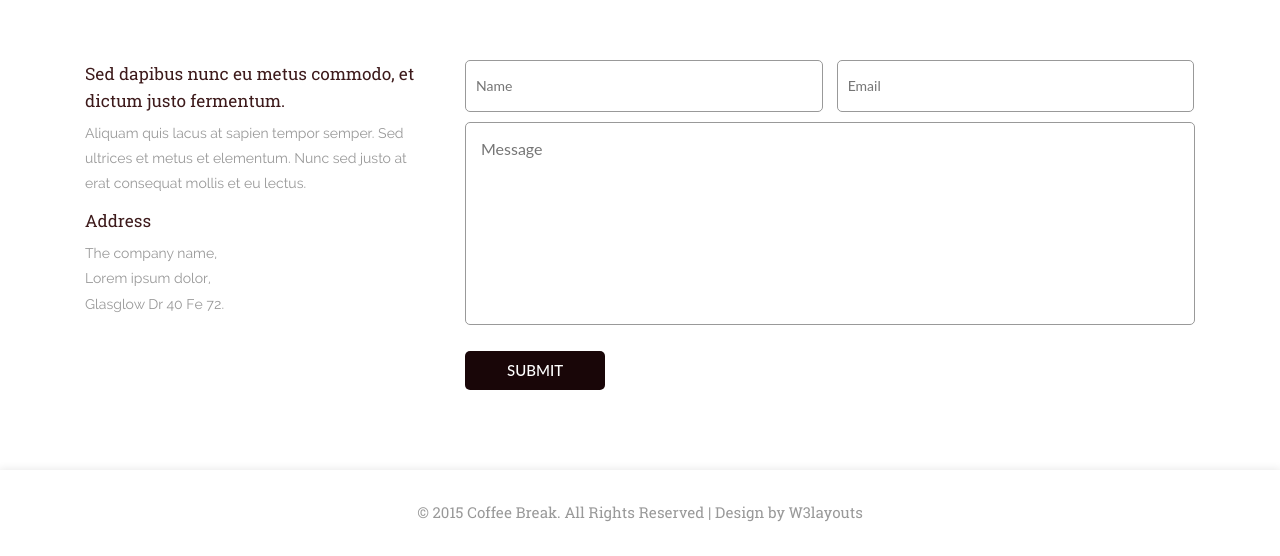
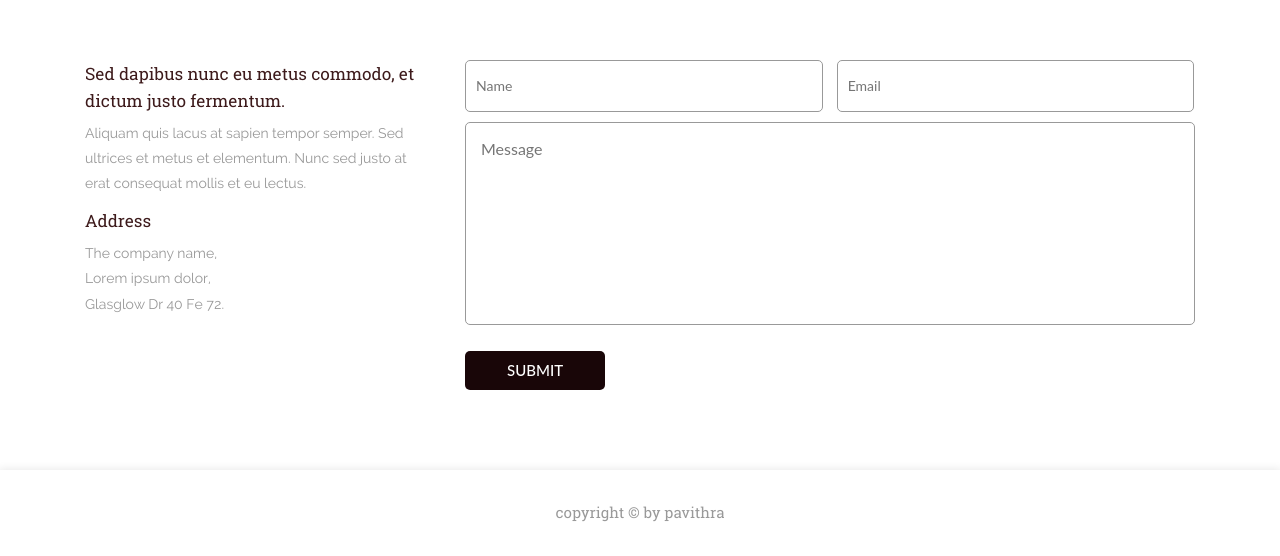
Before and after one commit to PavithraPonakala/firstpj, a plain HTML site: page contact.html in a window 1280 px wide. Shown: the part 1215-1771 px from the top of the page. Drawn offline with Linux system fonts and the light colour scheme; grey boxes are pictures that could not be loaded.

Commit message:
final project

```diff
--- a/contact.html
+++ b/contact.html
@@ -1,13 +1,7 @@
-<!--A Design by W3layouts
-Author: W3layout
-Author URL: http://w3layouts.com
-License: Creative Commons Attribution 3.0 Unported
-License URL: http://creativecommons.org/licenses/by/3.0/
--->
 <!DOCTYPE html>
 <html>
 <head>
-<title>Coffee Break a Blog Category Flat Bootstarp responsive Website Template | Contact :: w3layouts</title>
+<title>Coffee shop</title>
 <meta name="viewport" content="width=device-width, initial-scale=1">
 <meta http-equiv="Content-Type" content="text/html; charset=utf-8" />
 <meta name="keywords" content="Coffee Break Responsive web template, Bootstrap Web Templates, Flat Web Templates, Andriod Compatible web template,
@@ -133,7 +127,7 @@ Smartphone Compatible web template, free webdesigns for Nokia, Samsung, LG, Sony
 	<div class="footer">
 		<div class="container">
 			<div class="footer-text">
-				<p>© 2015 Coffee Break. All Rights Reserved | Design by  <a href="http://w3layouts.com/" target="_blank">W3layouts</a> </p>
+				<p>copyright &copy; by pavithra</p>
 			</div>
 		</div>
 	</div>
```
Also changed, not shown: about.html (+2 -8 lines), gallery.html (+2 -8 lines), index.html (+2 -8 lines), single.html (+2 -8 lines), typo.html (+2 -8 lines).
